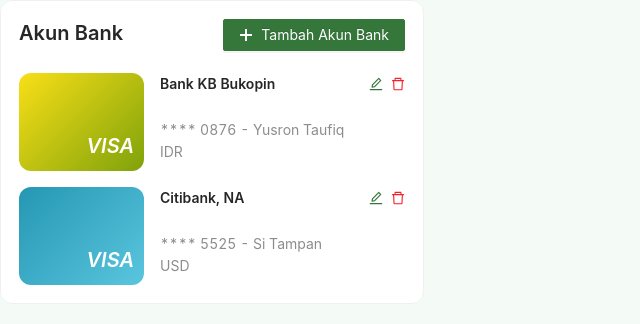
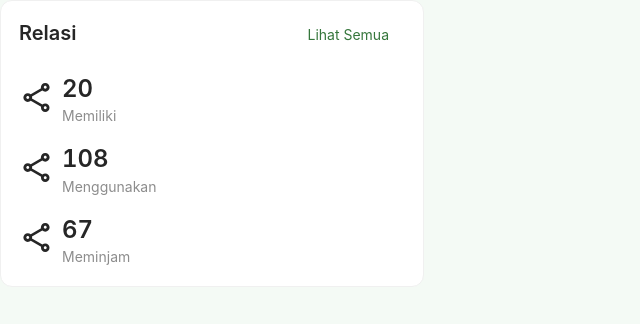
Before and after one commit to levinaHR/company-dashboard, a React (Create React App) app: page / in a window 1280 px wide. Shown: the top 324 px of the page, without its empty margins (0-640 px from the left). Built offline with nearby package versions, Linux system fonts and the light colour scheme.

Commit message:
add RelationCard

```diff
--- a/src/components/Dashboard.jsx
+++ b/src/components/Dashboard.jsx
@@ -2,13 +2,15 @@
 import BankCard from './BankCard'
 import LocationCard from './LocationCard'
 import ProfileCard from './ProfileCard'
+import RelationCard from './RelationCard'
 
 export default function Dashboard() {
   return (
     <Fragment>
       {/* <ProfileCard /> */}
       {/* <LocationCard /> */}
-      <BankCard />
+      {/* <BankCard /> */}
+      <RelationCard />
     </Fragment>
   )
 }
--- a/src/components/LocationCard.jsx
+++ b/src/components/LocationCard.jsx
@@ -43,10 +43,10 @@
         <Col>{icon}</Col>
         <Col>
           <Space size="1" direction="vertical" align="end">
-            <Title style={style.itemText} level={3}>
+            <Title style={styles.itemText} level={3}>
               {amount}
             </Title>
-            <Text style={style.itemText}>{place}</Text>
+            <Text style={styles.itemText}>{place}</Text>
           </Space>
         </Col>
       </Row>
--- /dev/null
+++ b/src/components/RelationCard.jsx
@@ -0,0 +1,55 @@
+import { ShareOutlined } from '@mui/icons-material';
+import { Button, Card, Col, Row, Space, Typography } from 'antd';
+import React from 'react';
+
+const { Title, Text } = Typography;
+
+const styles = {
+  container: {
+    padding: '18px',
+    maxWidth: '424px',
+  },
+  itemText: {
+    margin: 0,
+  },
+};
+
+function RelationItem(props) {
+  const { amount, type } = props;
+
+  return (
+    <Row align="middle" gutter={8}>
+      <Col>
+        <ShareOutlined fontSize='large' />
+      </Col>
+      <Col flex="auto">
+        <Space size="1" direction="vertical">
+          <Title style={styles.itemText} level={3}>
+            {amount}
+          </Title>
+          <Text type="secondary">{type}</Text>
+        </Space>
+      </Col>
+    </Row>
+  );
+}
+
+export default function RelationCard() {
+  return (
+    <Card style={styles.container}>
+      <Space size="middle" direction="vertical">
+        <Row justify="space-between">
+          <Col>
+            <Title level={4}>Relasi</Title>
+          </Col>
+          <Col>
+            <Button type="link">Lihat Semua</Button>
+          </Col>
+        </Row>
+        <RelationItem amount="20" type="Memiliki" />
+        <RelationItem amount="108" type="Menggunakan" />
+        <RelationItem amount="67" type="Meminjam" />
+      </Space>
+    </Card>
+  );
+}
```
